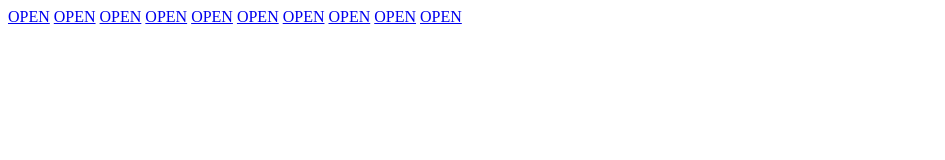
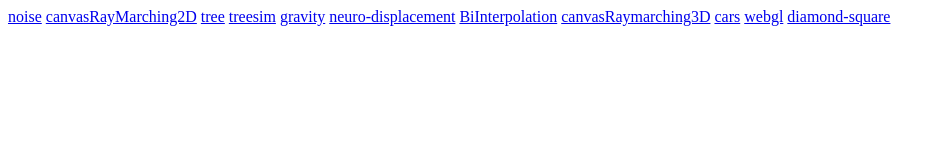
Before and after one commit to Slowmoney/Slowmoney.github.io, a plain HTML site: page index.html in a window 1280 px wide. Shown: the whole page, without its empty margins (0-945 px from the left). Drawn offline with Linux system fonts and the light colour scheme.

Commit message:
Update index.html

```diff
--- a/index.html
+++ b/index.html
@@ -3,18 +3,19 @@
 <head>
     <meta charset="UTF-8">
     <meta name="viewport" content="width=device-width, initial-scale=1.0">
-    <title>Document</title>
+    <title>Sites</title>
 </head>
 <body>
-    <a href="./noise/index.html">OPEN</a>
-    <a href="./canvasRayMarching2D/canvas.html">OPEN</a>
-    <a href="./tree/index.html">OPEN</a>
-    <a href="./treesim/index.html">OPEN</a>
-    <a href="./gravity/index.html">OPEN</a>
-    <a href="./neuro-displacement/index.html">OPEN</a>
-    <a href="./BiInterpolation/index.html">OPEN</a>
-    <a href="./canvasRaymarching3D/index.html">OPEN</a>
-    <a href="./cars/index.html">OPEN</a>
-    <a href="./webgl/index.html">OPEN</a>
+    <a href="./noise/index.html">noise</a>
+    <a href="./canvasRayMarching2D/canvas.html">canvasRayMarching2D</a>
+    <a href="./tree/index.html">tree</a>
+    <a href="./treesim/index.html">treesim</a>
+    <a href="./gravity/index.html">gravity</a>
+    <a href="./neuro-displacement/index.html">neuro-displacement</a>
+    <a href="./BiInterpolation/index.html">BiInterpolation</a>
+    <a href="./canvasRaymarching3D/index.html">canvasRaymarching3D</a>
+    <a href="./cars/index.html">cars</a>
+    <a href="./webgl/index.html">webgl</a>
+    <a href="./diamond-square/index.html">diamond-square</a>
 </body>
 </html>
```
